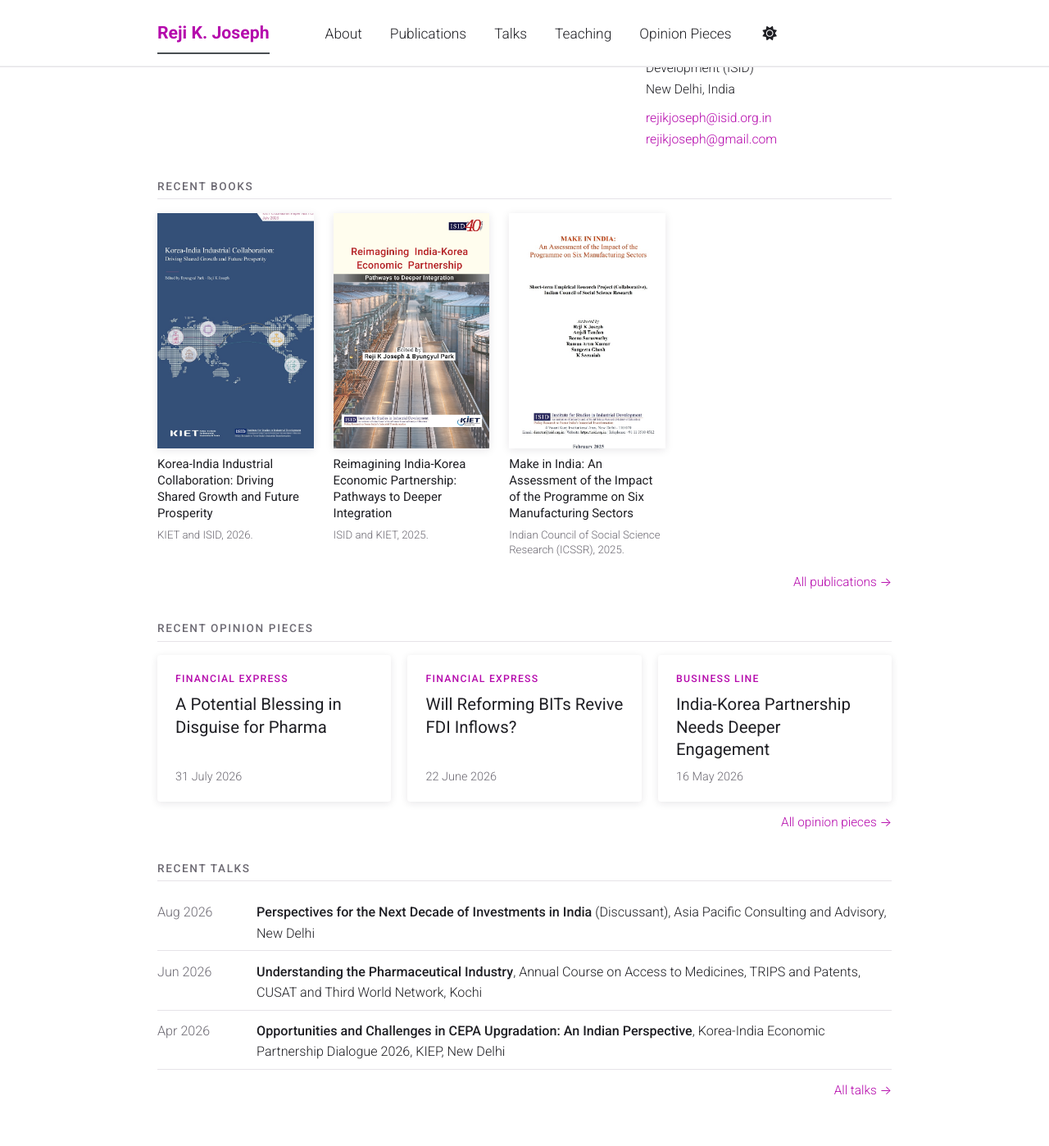
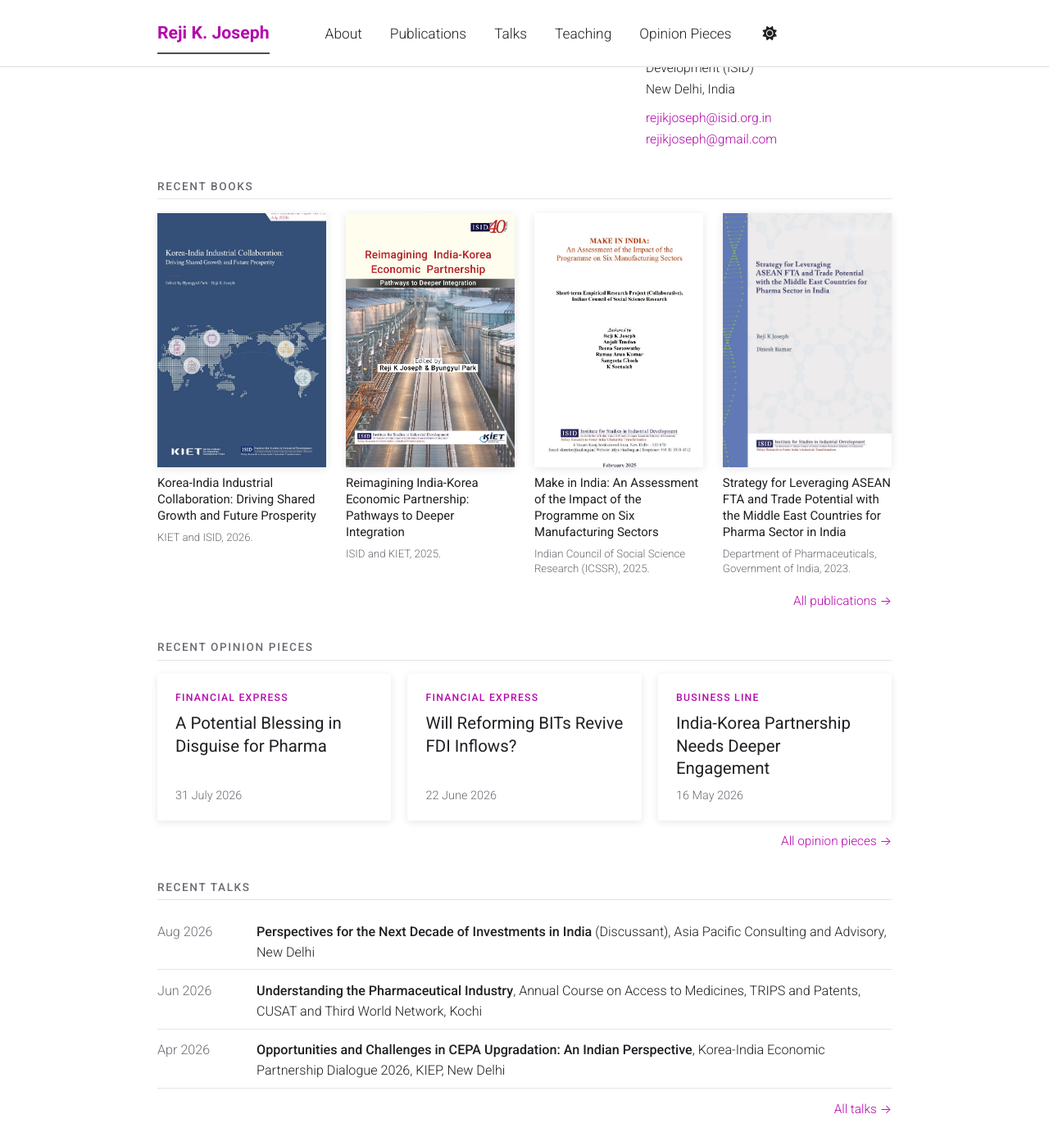
Before and after one commit to rejikjoseph/rejikjoseph.github.io, a Jekyll site: the page built from _pages/about.md, in a window 1280 px wide and 1400 px high, scrolled down 653 px. Shown: the whole window at 82% size. Built offline with Jekyll 4.4.1, drawn with Linux system fonts in a browser that asks for light colours; a style sheet for code colours, icons or effects is not loaded.

Commit message:
Align recent books

```diff
--- a/_pages/about.md
+++ b/_pages/about.md
@@ -36,7 +36,7 @@ redirect_from:
 
 <h2 class="section-label">Recent books</h2>
 
-<div class="book-grid book-grid--three">
+<div class="book-grid book-grid--four">
   <div class="book">
     <a href="https://www.kiet.re.kr/en/pub/occapaperView?occapaper_no=110"><img src="/images/books/korea-india-industrial-collaboration-driving-share.jpg" alt="Cover of Korea-India Industrial Collaboration: Driving Shared Growth and Future Prosperity" loading="lazy"></a>
     <p class="book-title"><a href="https://www.kiet.re.kr/en/pub/occapaperView?occapaper_no=110">Korea-India Industrial Collaboration: Driving Shared Growth and Future Prosperity</a></p>
@@ -51,6 +51,11 @@ redirect_from:
     <img src="/images/books/make-in-india-an-assessment-of-the-impact-of-the-p.jpg" alt="Cover of Make in India: An Assessment of the Impact of the Programme on Six Manufacturing Sectors" loading="lazy">
     <p class="book-title">Make in India: An Assessment of the Impact of the Programme on Six Manufacturing Sectors</p>
     <p class="book-meta">Indian Council of Social Science Research (ICSSR), 2025.</p>
+  </div>
+  <div class="book">
+    <a href="https://pharma-dept.gov.in/sites/default/files/Updated%20Strategy%20for%20Leveraging%20ASEAN%20FTA%20and%20trade%20potential%20with%20the%20Middle%20East%20Countries%20for%20Pharma%20Sector%20in%20India%20Final%20-%20ISID.pdf"><img src="/images/books/strategy-for-leveraging-asean-fta-and-trade-potent.jpg" alt="Cover of Strategy for Leveraging ASEAN FTA and Trade Potential with the Middle East Countries for Pharma Sector in India" loading="lazy"></a>
+    <p class="book-title"><a href="https://pharma-dept.gov.in/sites/default/files/Updated%20Strategy%20for%20Leveraging%20ASEAN%20FTA%20and%20trade%20potential%20with%20the%20Middle%20East%20Countries%20for%20Pharma%20Sector%20in%20India%20Final%20-%20ISID.pdf">Strategy for Leveraging ASEAN FTA and Trade Potential with the Middle East Countries for Pharma Sector in India</a></p>
+    <p class="book-meta">Department of Pharmaceuticals, Government of India, 2023.</p>
   </div>
 </div>
 <p class="more-link"><a href="/publications/">All publications →</a></p>
--- a/assets/css/main.scss
+++ b/assets/css/main.scss
@@ -152,7 +152,7 @@ a:hover { text-decoration: underline; }
 
 /* Book covers */
 .book-grid { display: grid; grid-template-columns: repeat(auto-fill, minmax(160px, 1fr)); gap: 1.8em 1.4em; margin: 1em 0 1em; }
-.book-grid--three { grid-template-columns: repeat(3, minmax(0, 1fr)); max-width: 620px; }
+.book-grid--four { grid-template-columns: repeat(4, minmax(0, 1fr)); }
 .book { min-width: 0; }
 .book img { width: 100%; max-width: 100%; aspect-ratio: 2 / 3; object-fit: cover; box-shadow: var(--rj-shadow); transition: box-shadow 0.2s ease, transform 0.2s ease; }
 .book a:hover img { box-shadow: var(--rj-shadow-hover); transform: translateY(-2px); }
@@ -194,7 +194,7 @@ a:hover { text-decoration: underline; }
   .about-grid { grid-template-columns: 1fr; gap: 1.5em; }
   .about-card, .about-text { grid-column: 1; grid-row: auto; }
   .about-card { max-width: 260px; }
-  .book-grid--three { grid-template-columns: repeat(2, minmax(0, 1fr)); }
+  .book-grid--four { grid-template-columns: repeat(2, minmax(0, 1fr)); }
   .news-row { grid-template-columns: 1fr; gap: 0.1em; }
   .clean-page .page__title { font-size: 2.1rem; }
 }
```
